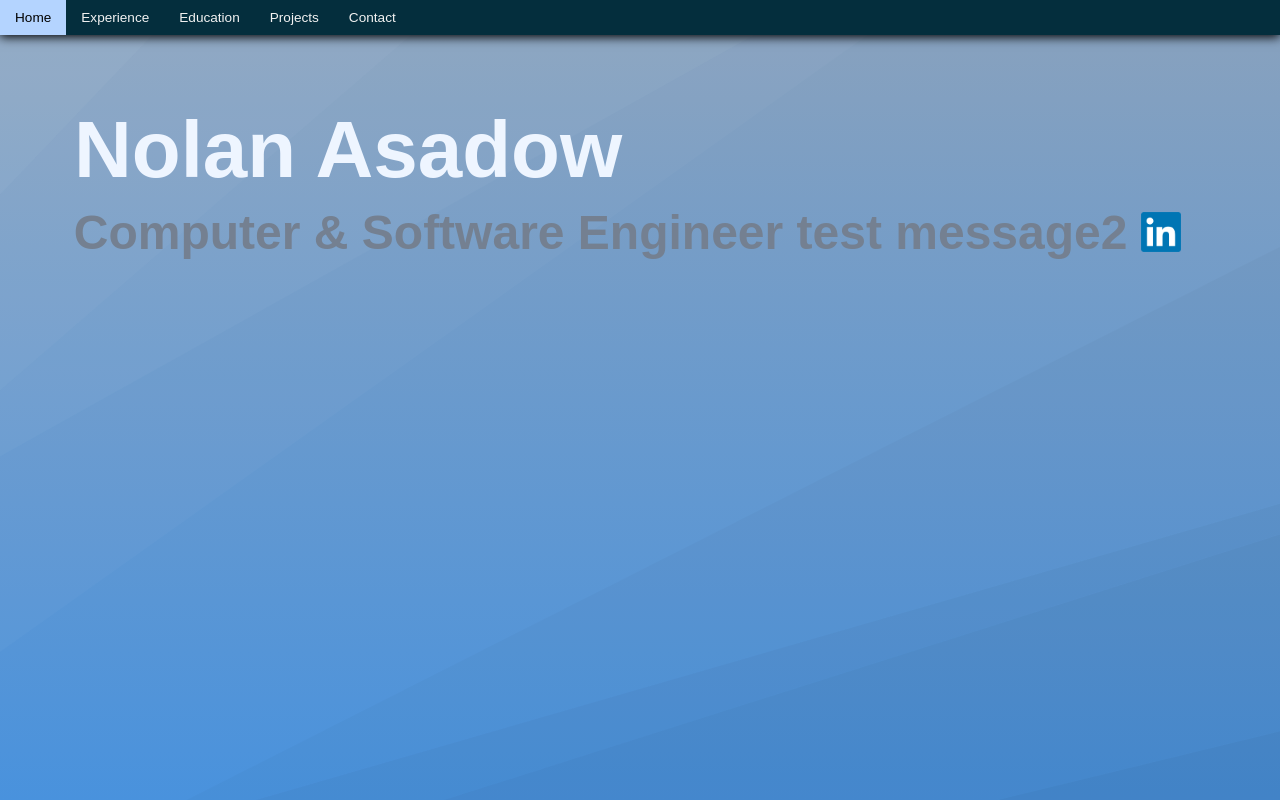
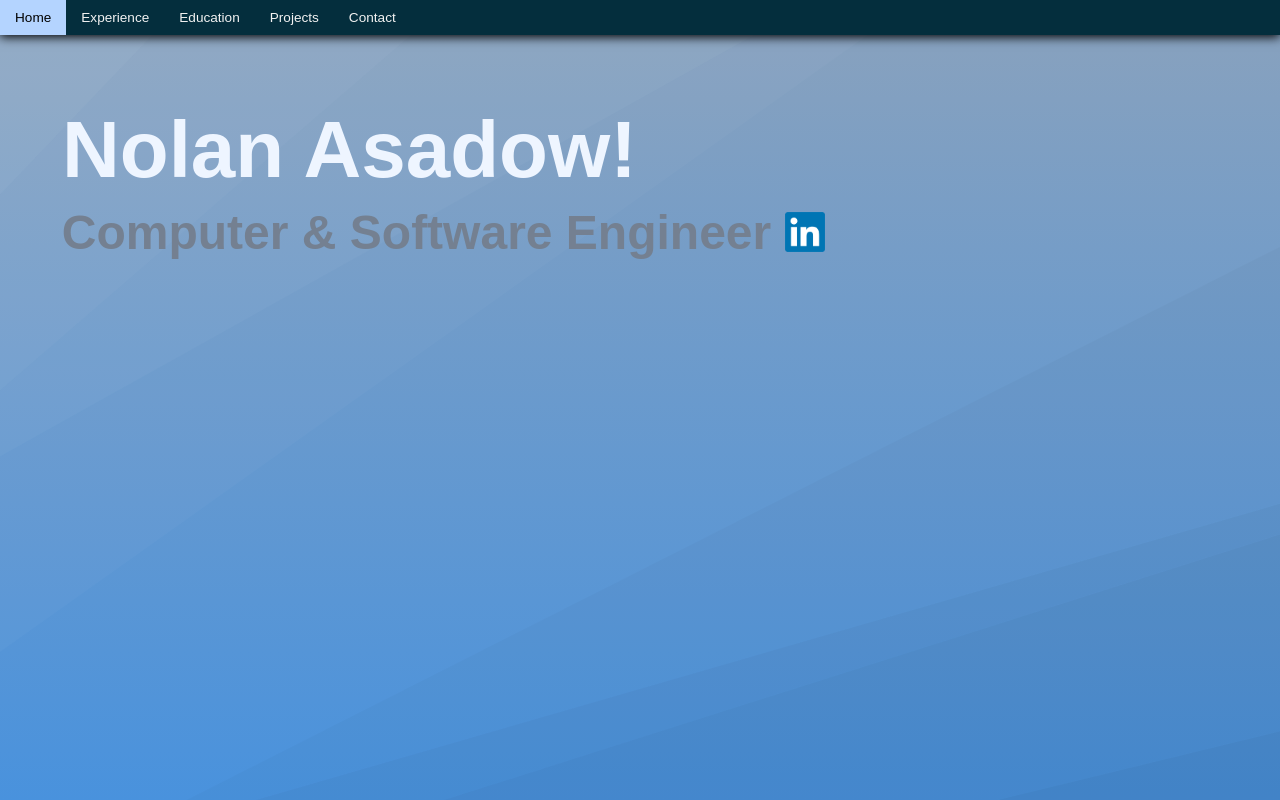
Before and after one commit to nasadow/me, a plain HTML site: page index.html in a window 1280 px wide. Shown: the top 800 px of the page. Drawn offline with Linux system fonts and the light colour scheme.

Commit message:
another commin

```diff
--- a/index.html
+++ b/index.html
@@ -17,8 +17,8 @@
         <a href="/me/contact.html">Contact</a>
     </div>
     <div class="name">
-      <h1>Nolan Asadow</h1>
-      <h2>Computer & Software Engineer test message2
+      <h1>Nolan Asadow!</h1>
+      <h2>Computer & Software Engineer
         <a href="https://www.linkedin.com/in/nasadow/"><img src="images/LI.png" style="max-width:5vh;height:auto;"></a>
       </h2>
     </div>
--- a/style.css
+++ b/style.css
@@ -48,7 +48,7 @@ body{
         text-align: left;
         font-size: 10vh;
         position: relative;
-        left: 8vh;
+        left: 6.5vh;
         top: 8vh;
         animation: nameFromLeft 1500ms ease;
     }
@@ -59,7 +59,7 @@ body{
         text-align: left;
         font-size: 6vh;
         position: relative;
-        left: 8.6vh;
+        left: 7.1vh;
         top: 8.5vh;
         animation: titleFromRight 1500ms ease;
     }
```
